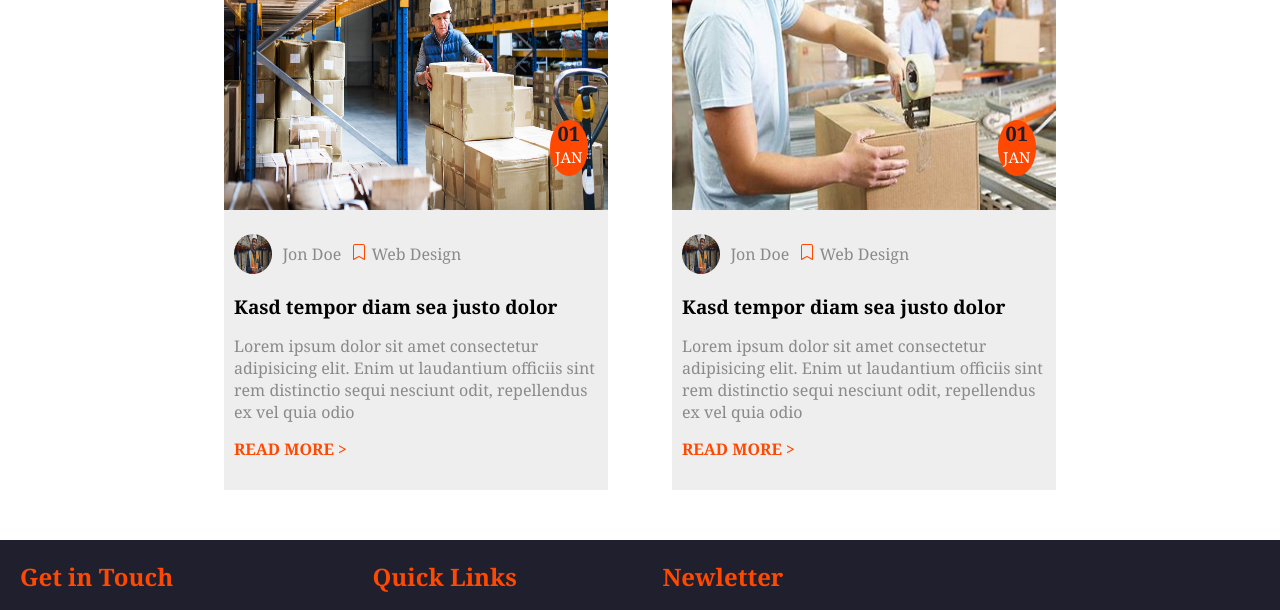
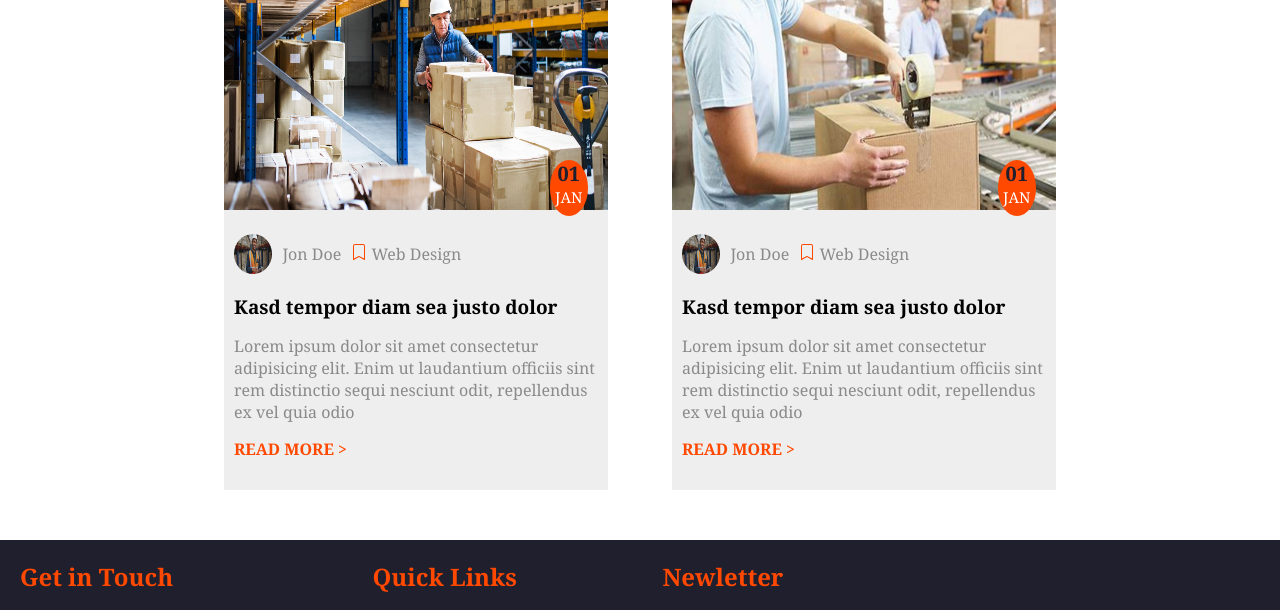
Before and after one commit to Eileo05/LandingPage_Faster, a plain HTML site: page index.html in a window 1280 px wide. Shown: the part 2200-2810 px from the top of the page. Drawn offline with Linux system fonts and the light colour scheme.

Commit message:
atualizacao

```diff
--- a/index.css
+++ b/index.css
@@ -324,7 +324,7 @@ form {
 
 .foto-blog p {
     position: absolute;
-    margin: 230px 20px 0 0;
+    margin: 270px 20px 0 0;
     border-radius: 50%;
     font-size: 15px;
     background-color: var(--primary-color);
```
